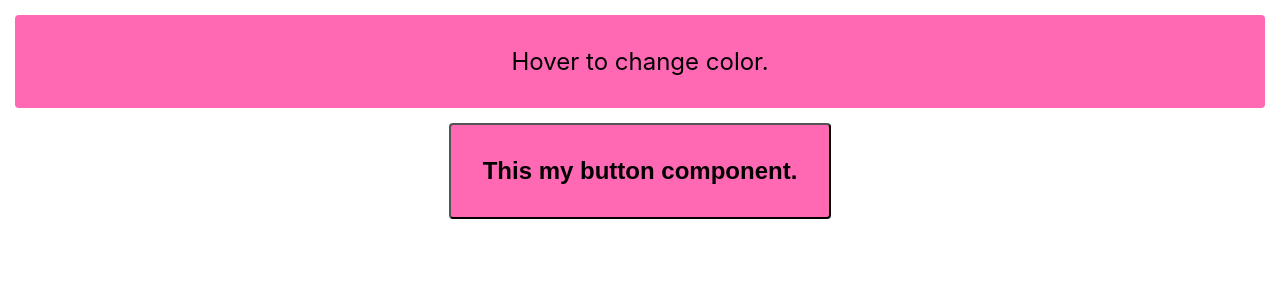
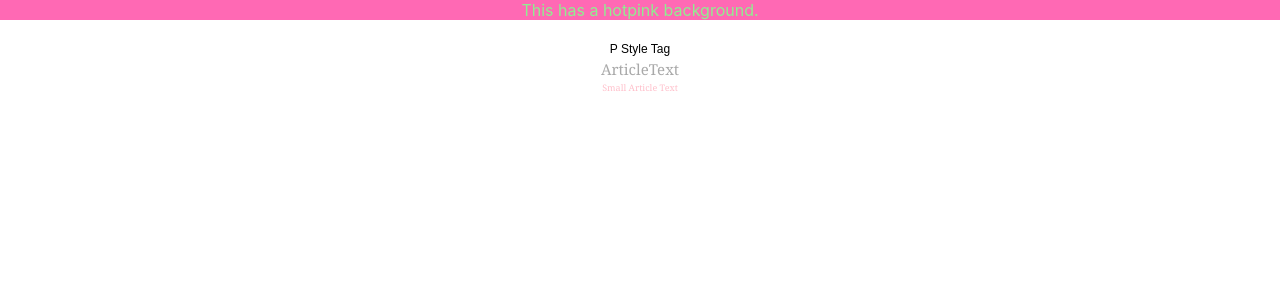
Before and after one commit to kimdaewhi/StyleLib, a React (Create React App) app: page / in a window 1280 px wide. Shown: the top 300 px of the page. Built offline with nearby package versions, Linux system fonts and the light colour scheme.

Commit message:
Emotion 예제 추가

```diff
--- a/package.json
+++ b/package.json
@@ -3,6 +3,7 @@
   "version": "0.1.0",
   "private": true,
   "dependencies": {
+    "@craco/craco": "^7.1.0",
     "@emotion/css": "^11.11.2",
     "@emotion/react": "^11.11.1",
     "@emotion/styled": "^11.11.0",
@@ -16,6 +17,7 @@
     "web-vitals": "^2.1.4"
   },
   "devDependencies": {
+    "@emotion/babel-plugin": "^11.11.0",
     "react-scripts": "5.0.1"
   },
   "scripts": {
--- a/src/App.js
+++ b/src/App.js
@@ -1,16 +1,18 @@
 import './App.css';
-import EmotionExam1 from './components/Emotion/EmotionExam1'
+import EmotionExam2 from './components/Emotion/EmotionExam2'
 
 function App() {
   return (
     <div className="App">
-      <EmotionExam1/>
+      <EmotionExam2/>
       {/*
         <StyledComponentsExam1/>
         <StyledComponentsExam2/>
         <StyledComponentsExam3/>
         <StyledComponentsExam4/>
         <StyledComponentsExam4/>
+
+        <EmotionExam1/>
        */}
     </div>
   );
--- a/src/components/Emotion/EmotionExam1.jsx
+++ b/src/components/Emotion/EmotionExam1.jsx
@@ -4,6 +4,7 @@ import { css } from '@emotion/react';
 import styled from '@emotion/styled'
 
 
+// =========================== Example 1 =========================== //
 const color = 'white';
 
 const Button = styled.button`
@@ -17,11 +18,45 @@ const Button = styled.button`
         color: white;
 }`;
 
+// =========================== Example 2 =========================== //
+const style = css`
+    color: hotpink;
+`;
+
+const SomeComponent = ({ children }) => (
+    <div css={style}>
+        Some hotpink text.
+        {children}
+    </div>
+);
+
+const anotherStyle = css({
+    textDecoration: 'underline'
+});
+
+const AnotherComponent = () => (
+    <div css={anotherStyle}>Some text with an underline.</div>
+);
+
+
+// =========================== Example 3 =========================== //
+
+const Button2 = styled.button`
+    color: hotpink;
+`;
+
+
+
 export default function EmotionExam1() {
+    /* << Emotion >>
+        - css 함수 지원 : style 속성과 유사. Javascript를 사용하여 style을 정의할 수 있음. (@emotion/react 패키지 내부)
+        - 동적 스타일 : css 함수 내에서 Javascript 표현식을 사용하여 동적 스타일으 사용할 수 있음.(아래의 color가 예시)
 
+        - ㄴ쇼ㅣㄷ gkatn wldnjs
+     */
     return (
         <>
-            {/* 이건 왜 안되지... 나중에 파악해보기 */}
+            {/* 첫 번째 css가 css 함수, 두 번째 css가 템플릿 리터럴 문자열(내장 표현식) */}
             <div
                 css={css`
                     padding: 32px;
@@ -36,8 +71,16 @@ export default function EmotionExam1() {
             >
                 Hover to change color.
             </div>
+            <Button>This my button component.</Button>
 
-            <Button>This my button component.</Button>
+            <br/>
+
+            {/* SomeComponent의 스타일을 상속받은 AnotherComponent 사용 */}
+            <SomeComponent>
+                <AnotherComponent/>
+            </SomeComponent>
+            <br/>
+            <Button2 children="This is a hotpink button."/>
         </>
     )
 }
--- /dev/null
+++ b/src/components/Emotion/EmotionExam2.jsx
@@ -0,0 +1,60 @@
+import React from 'react'
+/** @jsxImportSource @emotion/react */
+
+const P = props => (
+    <p
+        css={{
+            margin: 0,
+            fontSize: 12,
+            lineHeight: '1.5',
+            fontFamily: 'Sans-Serif',
+            color: 'black'
+        }}
+        {...props}
+    />
+);
+
+const ArticleText = props => (
+    <P
+        css={{
+            fontSize: 15,
+            fontFamily: 'Georgia, serif',
+            color: 'darkgray'
+        }}
+        {...props}
+    />
+);
+
+const SmallArticleText = props => {
+    return (
+        <ArticleText
+            css={{
+                fontSize: 9,
+                color: 'pink'
+            }}
+            {...props}
+        />
+    );
+}
+
+export default function EmotionExam2() {
+    return (
+        <>
+            <div
+                css={{
+                    backgroundColor: "hotpink",
+                    '&:hover' : {
+                        color: 'lightgreen'
+                    }
+                }}>
+                This has a hotpink background.
+            </div>
+
+            <br/>
+
+            <P>P Style Tag</P>
+            <ArticleText>ArticleText</ArticleText>
+            <SmallArticleText>Small Article Text</SmallArticleText>
+        </>
+    )
+}
```
Also changed, not shown: src/craco.config.js (added, +11 -0 lines), 2 other files (tests, documents, lock files or other folders). Lines whose indentation alone changed are shown as unchanged.
